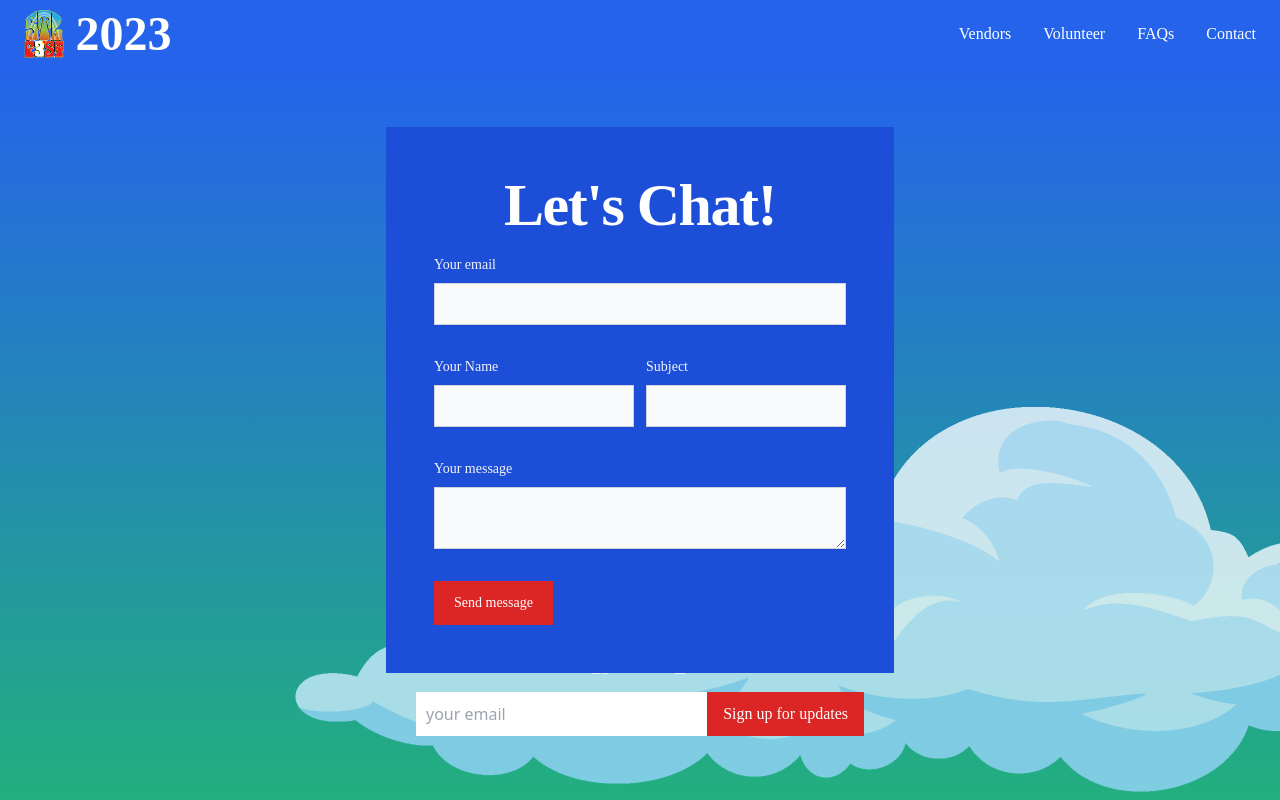
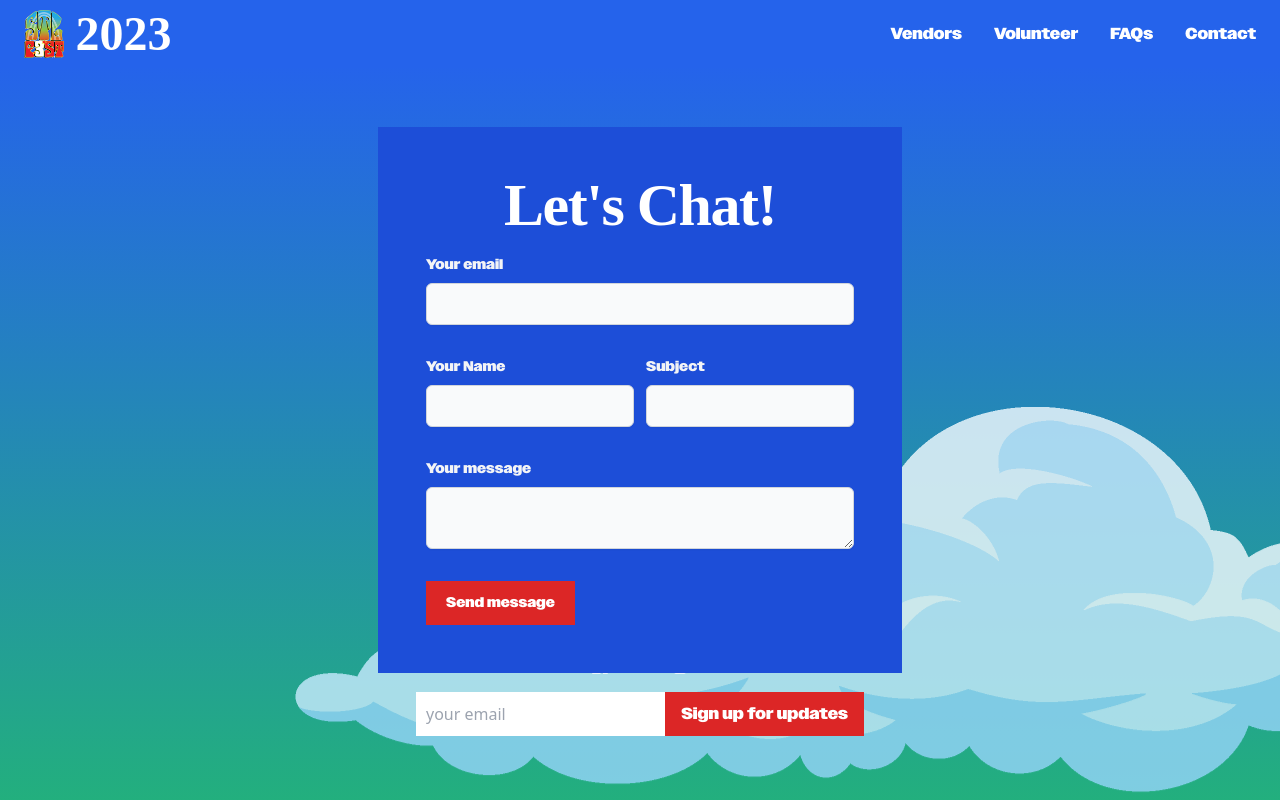
Before and after one commit to twinnytwin22/stlfest.live, a Next.js app: page / in a window 1280 px wide. Both pictures are taken after a click on the element "Contact". Shown: the top 800 px of the page. Built offline with nearby package versions, Linux system fonts and the light colour scheme; a web font is replaced by a local one.

Commit message:
manual font add

```diff
--- a/lib/providers.tsx
+++ b/lib/providers.tsx
@@ -13,7 +13,6 @@ export default function Providers({ children }) {
         <html lang="en">
             <head>
                 <link rel="stylesheet" href="https://use.typekit.net/xvl5aez.css" />
-
             </head>
             <body>{children}</body>
         </html>
--- a/style/global.css
+++ b/style/global.css
@@ -2,6 +2,7 @@
 @tailwind components;
 @tailwind utilities;
 @import url("https://use.typekit.net/xvl5aez.css");
+@import url("https://fonts.googleapis.com/css2?family=Zeyada&display=swap");
 
 h4 {
   font-family: "bubblegum-pop-highlight", sans-serif;
@@ -23,3 +24,11 @@ h4 {
     background-position: left;
   }
 }
+
+@font-face {
+  font-family: "owners2";
+  src: url("/fonts/owners/owners-black.otf") format("otf"),
+    url("/fonts/owners/owners-black.woff") format("woff");
+  font-weight: normal;
+  font-style: normal;
+}
--- a/ui/ContactPageForm.tsx
+++ b/ui/ContactPageForm.tsx
@@ -41,7 +41,7 @@ const ContactForm = ({ handleInputClick }: any) => {
       <h1 className="mb-4 text-6xl tracking-tight font-extrabold text-center text-white font-[bubblegum-pop-highlight]">
         Let's Chat!
       </h1>
-      <form onSubmit={handleSubmit} className="flex flex-col w-full space-y-8 font-['owners']">
+      <form onSubmit={handleSubmit} className="flex flex-col w-full space-y-8 font-['owners2']">
         <div>
           <label
             htmlFor="email"
@@ -50,7 +50,7 @@ const ContactForm = ({ handleInputClick }: any) => {
             Your email
           </label>
           <input
-            className="shadow-sm bg-gray-50 border border-gray-300  text-black dark:text-white  text-sm  focus:ring-red-300 focus:border-red-300 block w-full p-2.5  required"
+            className="shadow-sm bg-gray-50 border border-gray-300  text-black dark:text-white  text-sm rounded-md focus:ring-red-300 focus:border-red-300 block w-full p-2.5  required"
             type="email"
             name="email"
             value={formData.email}
@@ -68,7 +68,7 @@ const ContactForm = ({ handleInputClick }: any) => {
               Your Name
             </label>
             <input
-              className="shadow-sm bg-gray-50 border border-gray-300  text-black dark:text-white  text-sm  focus:ring-red-300 focus:border-red-300 block w-full p-2.5 required"
+              className="shadow-sm bg-gray-50 border border-gray-300  text-black dark:text-white  text-sm rounded-md focus:ring-red-300 focus:border-red-300 block w-full p-2.5 required"
               type="text"
               name="name"
               value={formData.name}
@@ -84,7 +84,7 @@ const ContactForm = ({ handleInputClick }: any) => {
               Subject
             </label>
             <input
-              className="shadow-sm bg-gray-50 border  border-gray-300 text-black text-sm  focus:ring-red-300 focus:border-red-300 block w-full p-2.5 required"
+              className="shadow-sm bg-gray-50 border  border-gray-300 text-black text-sm rounded-md focus:ring-red-300 focus:border-red-300 block w-full p-2.5 required"
               type="text"
               name="subject"
               value={formData.subject}
@@ -101,7 +101,7 @@ const ContactForm = ({ handleInputClick }: any) => {
             Your message
           </label>
           <textarea
-            className="shadow-sm bg-gray-50 border h-full border-gray-300  text-black text-sm  focus:ring-red-300 focus:border-red-300 block w-full p-2.5 required"
+            className="shadow-sm bg-gray-50 border h-full border-gray-300  text-black text-sm rounded-md focus:ring-red-300 focus:border-red-300 block w-full p-2.5 required"
             name="message"
             value={formData.message}
             onChange={handleChange}
--- a/ui/Misc/SignUp.tsx
+++ b/ui/Misc/SignUp.tsx
@@ -35,9 +35,9 @@ function SignUp() {
         <div>
             <form onSubmit={handleSubmit} className='flex-col md:flex-row flex mx-auto items-center content-center max-w-md w-full'>
                 <input type="text" className='mx-auto p-2.5 w-full' placeholder='your email' onChange={handleChange} />
-                <button className='p-2.5 bg-red-600 text-white font-["owners"] px-4 whitespace-nowrap hover:scale-105 duration-150 ease-in-out w-full md:w-auto'>Sign up for updates</button>
+                <button className='p-2.5 bg-red-600 text-white font-["owners2"] px-4 whitespace-nowrap hover:scale-105 duration-150 ease-in-out w-full md:w-auto'>Sign up for updates</button>
             </form>
-            {status === "success" && <p className=" text-white font-['owners'] pt-2.5 text-lg">Email saved!</p>}
+            {status === "success" && <p className=" text-white font-['owners2'] pt-2.5 text-lg">Email saved!</p>}
         </div>)
 }
 
--- a/ui/VendorVolunteer.tsx
+++ b/ui/VendorVolunteer.tsx
@@ -12,7 +12,7 @@ function VendorVolunteer() {
                         <h1 className='font-[bubblegum-pop-highlight] text-center text-3xl'>Now Accepting Vendors</h1>
                         <p className='text-center text-gray-700'>Have a food truck, brand, or business and want to get in on the action, apply to become a vendor.</p>
                         <Link href='https://docs.google.com/forms/d/e/1FAIpQLSdrQEdHdEnTF9ymWJ18CfZpeXI0krQsAEGF7OyzWWV2xgEiDQ/viewform'>
-                            <div className='text-white  bg-red-600 p-2.5 font-["owners"] w-fit px-6 mx-auto hover:scale-105 mt-2  duration-150 ease-in-out'>
+                            <div className='text-white  bg-red-600 p-2.5 font-["owners2"] w-fit px-6 mx-auto hover:scale-105 mt-2  duration-150 ease-in-out'>
                                 Apply
                             </div>
                         </Link>
@@ -21,7 +21,7 @@ function VendorVolunteer() {
                         <h1 className='font-[bubblegum-pop-highlight] text-center text-3xl'>Now Accepting Volunteers</h1>
                         <p className='text-center text-gray-700'>We're looking for more hands to help out before and during the festival, apply to volunteer.</p>
                         <Link href='https://docs.google.com/forms/d/e/1FAIpQLSdrQEdHdEnTF9ymWJ18CfZpeXI0krQsAEGF7OyzWWV2xgEiDQ/viewform'>
-                            <div className='text-white bg-red-600 p-2.5 font-["owners"] w-fit px-6 mx-auto hover:scale-105 mt-2 duration-150 ease-in-out'>
+                            <div className='text-white bg-red-600 p-2.5 font-["owners2"] w-fit px-6 mx-auto hover:scale-105 mt-2 duration-150 ease-in-out'>
                                 Apply
                             </div>
                         </Link>
--- a/ui/navigation/NavBar.tsx
+++ b/ui/navigation/NavBar.tsx
@@ -36,7 +36,7 @@ function NavBar() {
                     </div>
                     {isOpen && <MobileNav />}
                     <div className="hidden justify-between items-center w-full lg:flex lg:w-auto ">
-                        <ul className="flex flex-col mt-4 font-medium lg:flex-row lg:space-x-8 lg:mt-0 font-['owners']">
+                        <ul className="flex flex-col mt-4 font-medium lg:flex-row lg:space-x-8 lg:mt-0 font-['owners2']">
 
                             <li>
                                 <Link href="https://docs.google.com/forms/d/e/1FAIpQLScs6LToQlWOXR29qm6_Yp9O9IvnIh4OT0xHFxqh-n5NCao5bQ/viewform" className="block py-2 pr-4 pl-3 text-white hover:bg-gray-50 lg:hover:bg-transparent  hover:text-white lg:p-0 hover:scale-105 ease-in-out duration-150">Vendors</Link>
```
Also changed, not shown: public/fonts/owners/owners-black.otf (added), public/fonts/owners/owners-black.woff (added).
